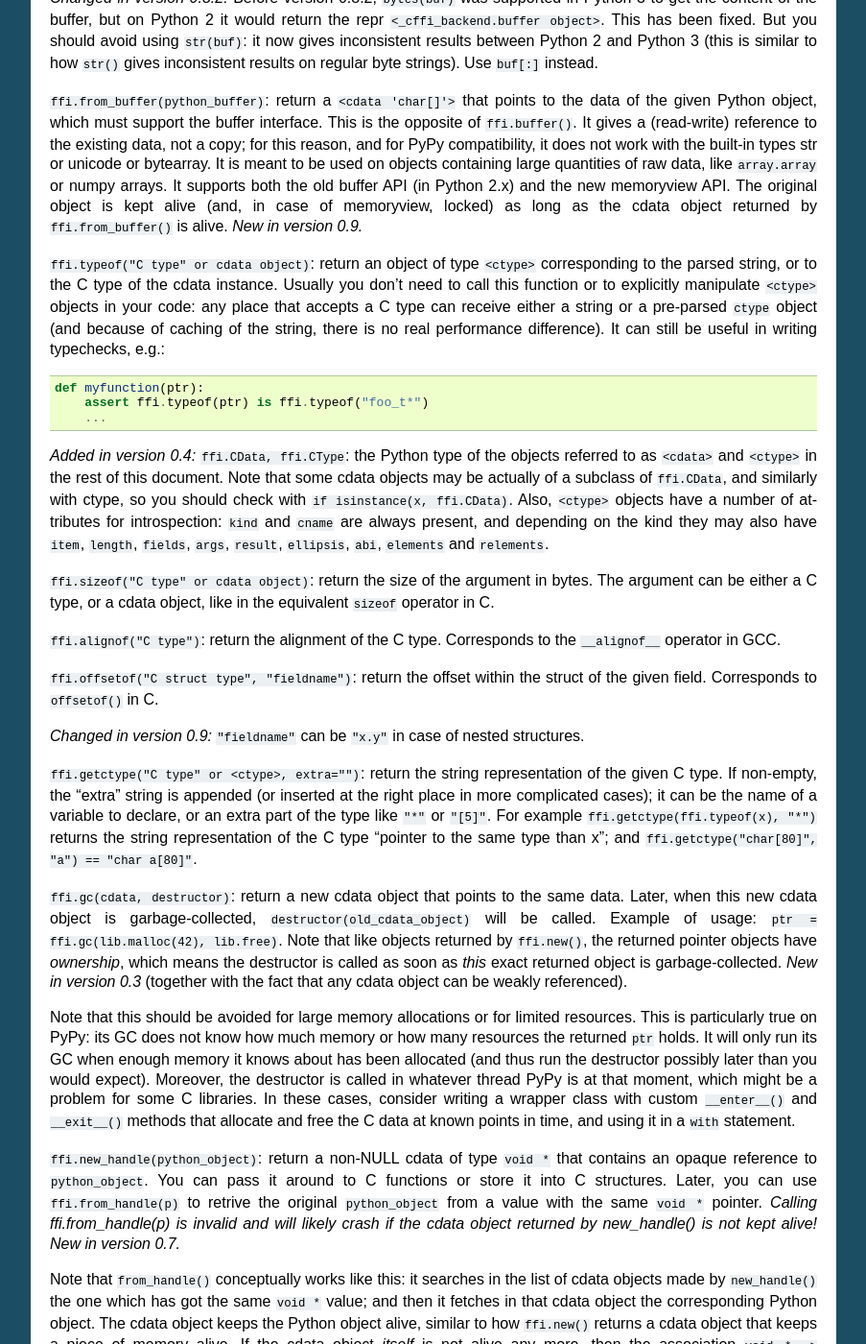
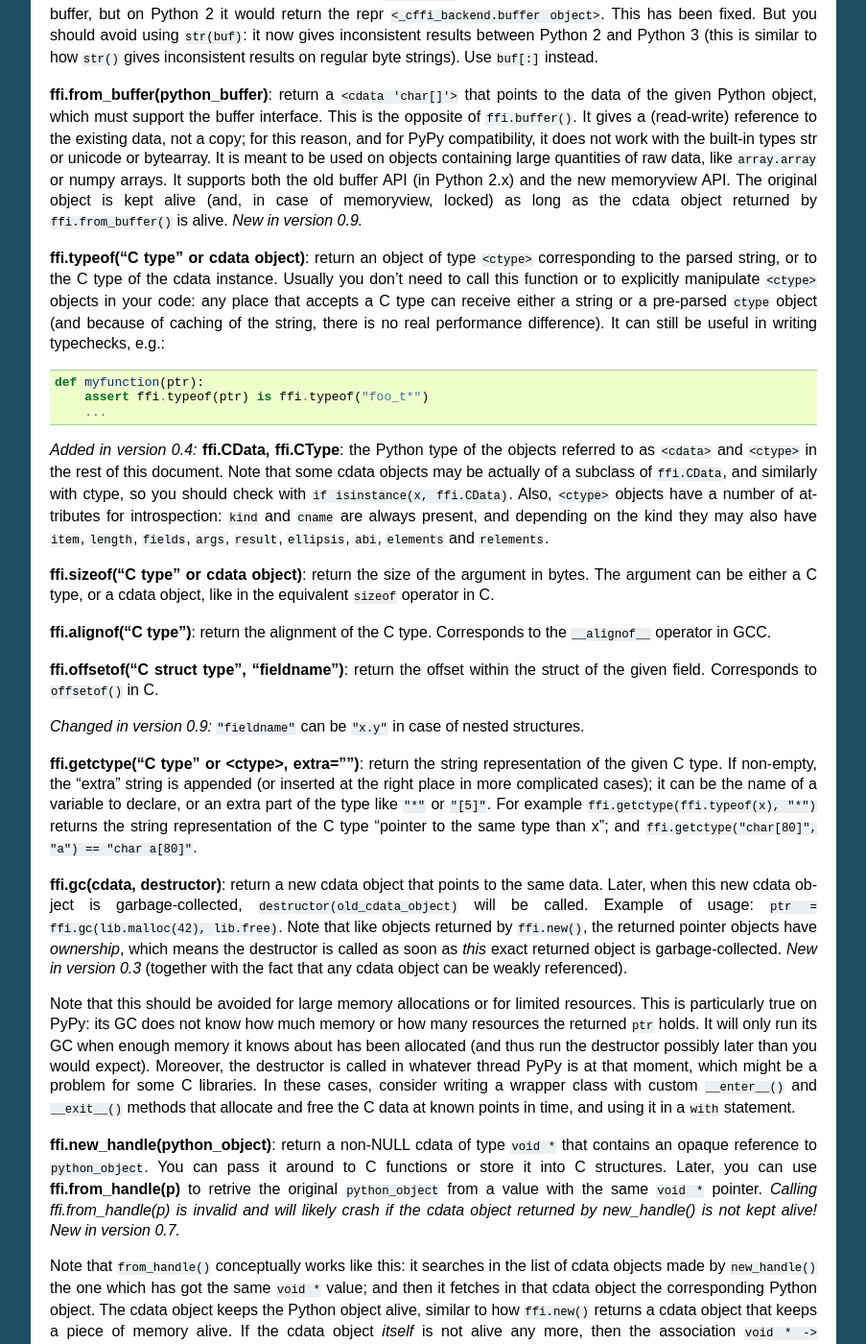
Before and after one commit to python-cffi/cffi, a Sphinx documentation site: the page built from doc/source/index.rst, in a window 1280 px wide and 1400 px high, scrolled down 16854 px. Shown: the whole window at 96% size, without its empty margins (198-1101 px from the left). Built offline with Sphinx 7.4.7, drawn with Linux system fonts in a browser that asks for light colours; some of the changed text lies outside the part shown.

Commit message:
Make the function name at the start of each paragraph stand out more

```diff
--- a/doc/source/index.rst
+++ b/doc/source/index.rst
@@ -1135,7 +1135,7 @@ used only as a last-resort solution.
 Misc methods on ffi
 -------------------
 
-``ffi.include(other_ffi)``: includes the typedefs, structs, unions and
+**ffi.include(other_ffi)**: includes the typedefs, structs, unions and
 enum types defined in another FFI instance.  Usage is similar to a
 ``#include`` in C, where a part of the program might include types
 defined in another part for its own usage.  Note that the include()
@@ -1151,11 +1151,11 @@ in version 0.5.*
 
 .. "versionadded:: 0.5" --- inlined in the previous paragraph
 
-``ffi.errno``: the value of ``errno`` received from the most recent C call
+**ffi.errno**: the value of ``errno`` received from the most recent C call
 in this thread, and passed to the following C call, is available via
 reads and writes of the property ``ffi.errno``.
 
-``ffi.getwinerror(code=-1)``: on Windows, in addition to ``errno`` we
+**ffi.getwinerror(code=-1)**: on Windows, in addition to ``errno`` we
 also save and restore the ``GetLastError()`` value across function
 calls.  This function returns this error code as a tuple ``(code,
 message)``, adding a readable message like Python does when raising
@@ -1166,7 +1166,7 @@ function as usual.)
 
 .. "versionadded:: 0.8" --- inlined in the previous paragraph
 
-``ffi.string(cdata, [maxlen])``: return a Python string (or unicode
+**ffi.string(cdata, [maxlen])**: return a Python string (or unicode
 string) from the 'cdata'.  *New in version 0.3.*
 
 .. "versionadded:: 0.3" --- inlined in the previous paragraph
@@ -1190,7 +1190,7 @@ string) from the 'cdata'.  *New in version 0.3.*
   integer.
 
 
-``ffi.buffer(cdata, [size])``: return a buffer object that references
+**ffi.buffer(cdata, [size])**: return a buffer object that references
 the raw C data pointed to by the given 'cdata', of 'size' bytes.  The
 'cdata' must be a pointer or an array.  If unspecified, the size of the
 buffer is either the size of what ``cdata`` points to, or the whole size
@@ -1230,7 +1230,7 @@ an array.)
    gives inconsistent results on regular byte strings).  Use ``buf[:]``
    instead.
 
-``ffi.from_buffer(python_buffer)``: return a ``<cdata 'char[]'>`` that
+**ffi.from_buffer(python_buffer)**: return a ``<cdata 'char[]'>`` that
 points to the data of the given Python object, which must support the
 buffer interface.  This is the opposite of ``ffi.buffer()``.  It gives
 a (read-write) reference to the existing data, not a copy; for this
@@ -1245,7 +1245,7 @@ of memoryview, locked) as long as the cdata object returned by
 .. "versionadded:: 0.9" --- inlined in the previous paragraph
 
 
-``ffi.typeof("C type" or cdata object)``: return an object of type
+**ffi.typeof("C type" or cdata object)**: return an object of type
 ``<ctype>`` corresponding to the parsed string, or to the C type of the
 cdata instance.  Usually you don't need to call this function or to
 explicitly manipulate ``<ctype>`` objects in your code: any place that
@@ -1259,7 +1259,7 @@ e.g.::
         ...
 
 .. versionadded:: 0.4
-   ``ffi.CData, ffi.CType``: the Python type of the objects referred to
+   **ffi.CData, ffi.CType**: the Python type of the objects referred to
    as ``<cdata>`` and ``<ctype>`` in the rest of this document.  Note
    that some cdata objects may be actually of a subclass of
    ``ffi.CData``, and similarly with ctype, so you should check with
@@ -1269,20 +1269,20 @@ e.g.::
    ``item``, ``length``, ``fields``, ``args``, ``result``, ``ellipsis``,
    ``abi``, ``elements`` and ``relements``.
 
-``ffi.sizeof("C type" or cdata object)``: return the size of the
+**ffi.sizeof("C type" or cdata object)**: return the size of the
 argument in bytes.  The argument can be either a C type, or a cdata object,
 like in the equivalent ``sizeof`` operator in C.
 
-``ffi.alignof("C type")``: return the alignment of the C type.
+**ffi.alignof("C type")**: return the alignment of the C type.
 Corresponds to the ``__alignof__`` operator in GCC.
 
-``ffi.offsetof("C struct type", "fieldname")``: return the offset within
+**ffi.offsetof("C struct type", "fieldname")**: return the offset within
 the struct of the given field.  Corresponds to ``offsetof()`` in C.
 
 .. versionchanged:: 0.9
    ``"fieldname"`` can be ``"x.y"`` in case of nested structures.
 
-``ffi.getctype("C type" or <ctype>, extra="")``: return the string
+**ffi.getctype("C type" or <ctype>, extra="")**: return the string
 representation of the given C type.  If non-empty, the "extra" string is
 appended (or inserted at the right place in more complicated cases); it
 can be the name of a variable to declare, or an extra part of the type
@@ -1291,7 +1291,7 @@ like ``"*"`` or ``"[5]"``.  For example
 of the C type "pointer to the same type than x"; and
 ``ffi.getctype("char[80]", "a") == "char a[80]"``.
 
-``ffi.gc(cdata, destructor)``: return a new cdata object that points to the
+**ffi.gc(cdata, destructor)**: return a new cdata object that points to the
 same data.  Later, when this new cdata object is garbage-collected,
 ``destructor(old_cdata_object)`` will be called.  Example of usage:
 ``ptr = ffi.gc(lib.malloc(42), lib.free)``.  Note that like objects
@@ -1313,10 +1313,10 @@ points in time, and using it in a ``with`` statement.
 
 .. "versionadded:: 0.3" --- inlined in the previous paragraph
 
-``ffi.new_handle(python_object)``: return a non-NULL cdata of type
+**ffi.new_handle(python_object)**: return a non-NULL cdata of type
 ``void *`` that contains an opaque reference to ``python_object``.  You
 can pass it around to C functions or store it into C structures.  Later,
-you can use ``ffi.from_handle(p)`` to retrive the original
+you can use **ffi.from_handle(p)** to retrive the original
 ``python_object`` from a value with the same ``void *`` pointer.
 *Calling ffi.from_handle(p) is invalid and will likely crash if
 the cdata object returned by new_handle() is not kept alive!*
@@ -1333,7 +1333,7 @@ more, then the association ``void * -> python_object`` is dead and
 
 .. "versionadded:: 0.7" --- inlined in the previous paragraph
 
-``ffi.addressof(cdata, field=None)``: from a cdata whose type is
+**ffi.addressof(cdata, field=None)**: from a cdata whose type is
 ``struct foo_s``, return its "address", as a cdata whose type is
 ``struct foo_s *``.  Also works on unions, but not on any other type.
 (It would be difficult because only structs and unions are internally
```
